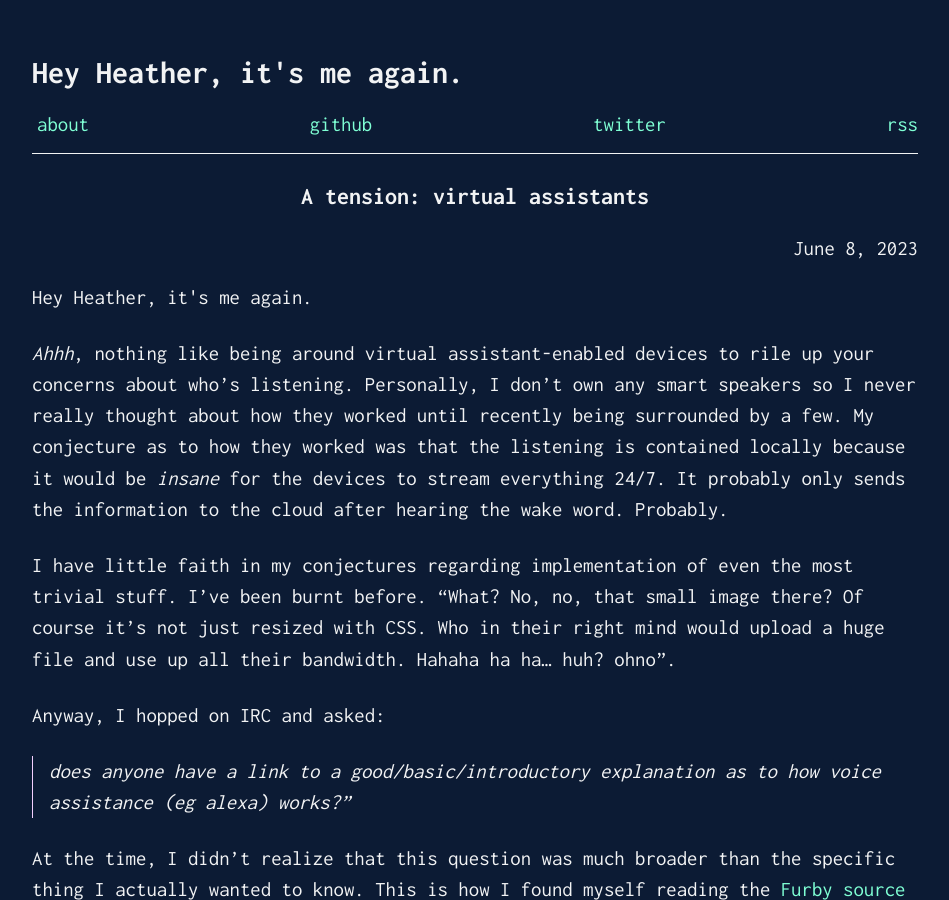
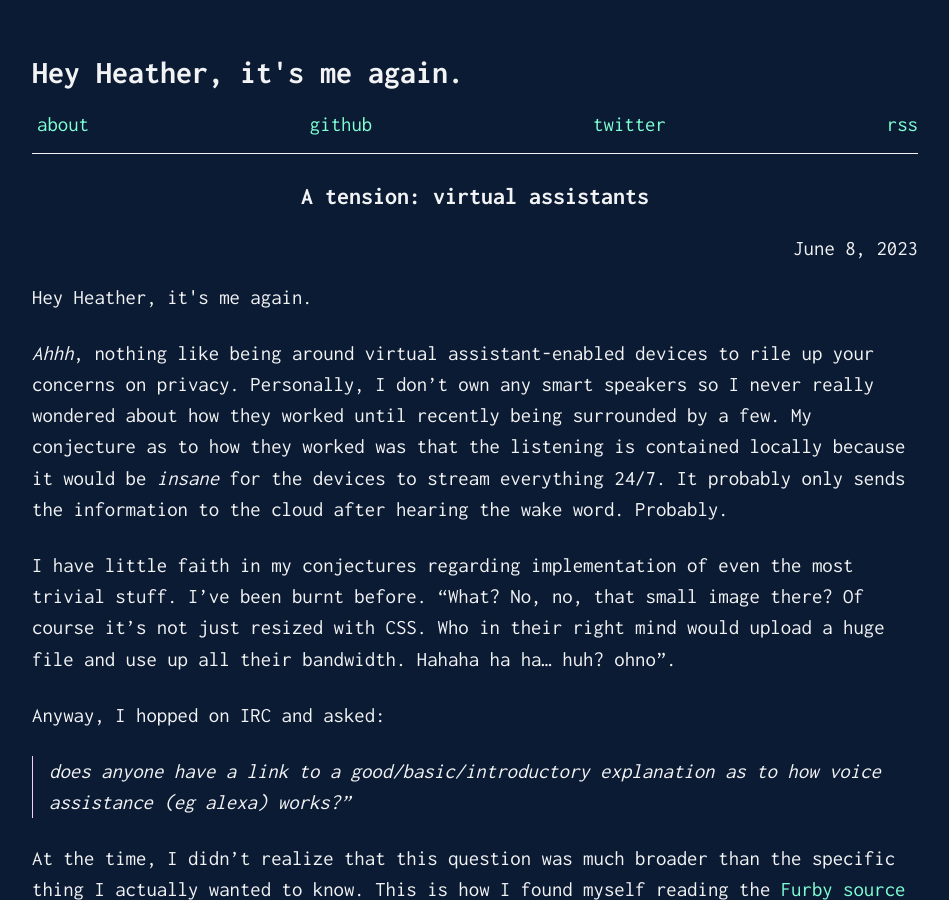
Before and after one commit to dolliars/heyheather, a Jekyll site: the page built from _posts/2023-06-08-a-tension.md, in a window 1280 px wide and 900 px high. Shown: the whole window, without its empty margins (165-1114 px from the left). Built offline with Jekyll 4.4.1, drawn with Linux system fonts in a browser that asks for light colours.

Commit message:
Change sentence

```diff
--- a/_posts/2023-06-08-a-tension.md
+++ b/_posts/2023-06-08-a-tension.md
@@ -6,12 +6,12 @@ categories: [virtual assistant]
 ---
 
 _Ahhh_, nothing like being around virtual assistant-enabled devices to rile up
-your concerns about who's listening. Personally, I don't own any smart speakers
-so I never really thought about how they worked until recently being surrounded
-by a few. My conjecture as to how they worked was that the listening is
-contained locally because it would be _insane_ for the devices to stream
-everything 24/7. It probably only sends the information to the cloud after
-hearing the wake word. Probably.
+your concerns on privacy. Personally, I don't own any smart speakers so I never
+really wondered about how they worked until recently being surrounded by a few.
+My conjecture as to how they worked was that the listening is contained locally
+because it would be _insane_ for the devices to stream everything 24/7. It
+probably only sends the information to the cloud after hearing the wake word.
+Probably.
 
 I have little faith in my conjectures regarding implementation of even the most
 trivial stuff. I've been burnt before. "What? No, no, that small image there? Of
```
